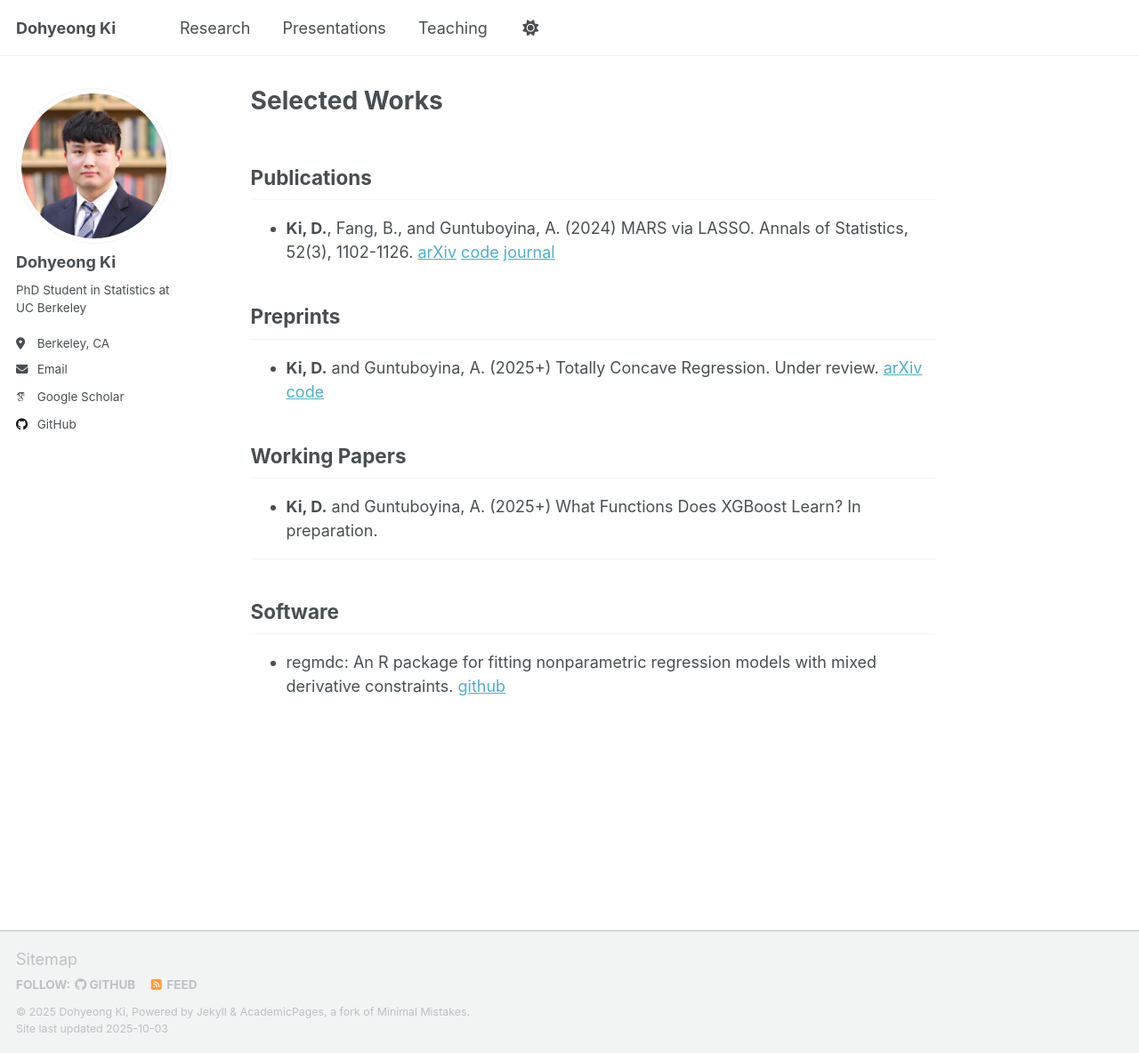
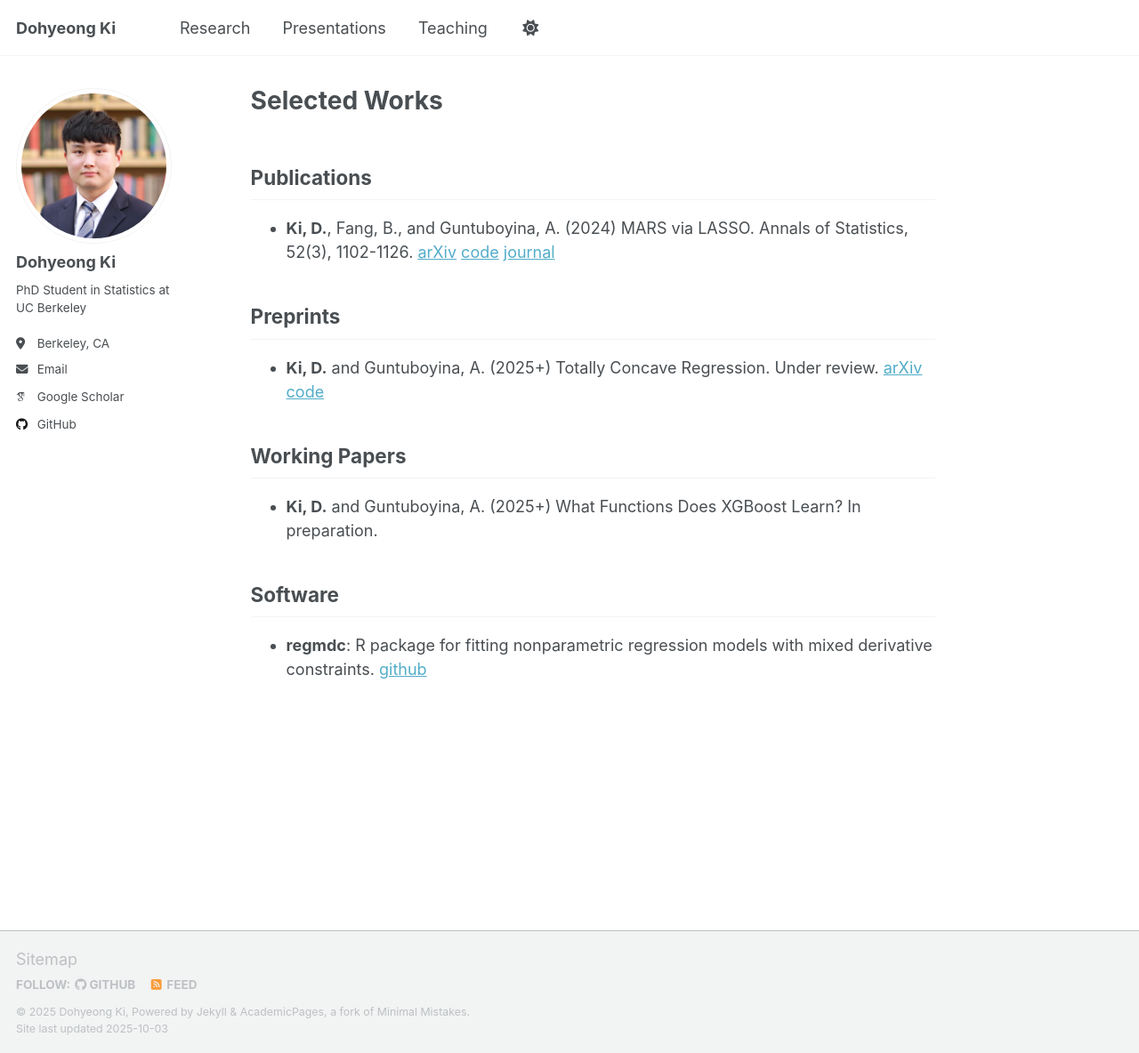
Before and after one commit to DohyeongKi/dohyeongki.github.io, a Jekyll site: the page built from _pages/research.md, in a window 1280 px wide and 1184 px high. Shown: the whole window at 89% size. Built offline with Jekyll 4.4.1, drawn with Linux system fonts in a browser that asks for light colours; some web fonts are replaced; a script that is not in the unit is left out.

```diff
--- a/_pages/research.md
+++ b/_pages/research.md
@@ -9,16 +9,17 @@ author_profile: true
 
 - **Ki, D.**, Fang, B., and Guntuboyina, A. (2024) MARS via LASSO. Annals of Statistics, 52(3), 1102-1126. [arXiv](https://arxiv.org/abs/2111.11694) [code](https://github.com/DohyeongKi/mars-lasso-paper) [journal](https://projecteuclid.org/journals/annals-of-statistics/volume-52/issue-3/MARS-via-LASSO/10.1214/24-AOS2384.full)
 
+
 ## Preprints
 
 - **Ki, D.** and Guntuboyina, A. (2025+) Totally Concave Regression. Under review. [arXiv](https://arxiv.org/abs/2501.04360) [code](https://github.com/DohyeongKi/tc-reg-paper)
+
 
 ## Working Papers
 
 - **Ki, D.** and Guntuboyina, A. (2025+) What Functions Does XGBoost Learn? In preparation.
 
----
 
 ## Software
 
-- regmdc: An R package for fitting nonparametric regression models with mixed derivative constraints. [github](https://github.com/DohyeongKi/regmdc)
+- **regmdc**: R package for fitting nonparametric regression models with mixed derivative constraints. [github](https://github.com/DohyeongKi/regmdc)
```
